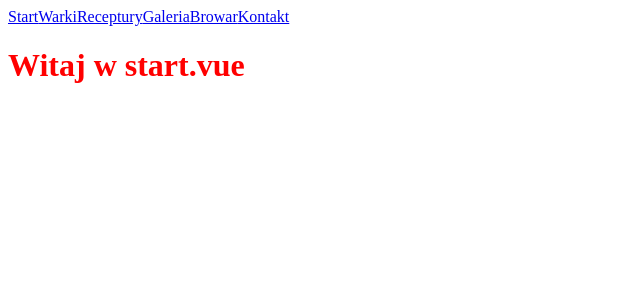
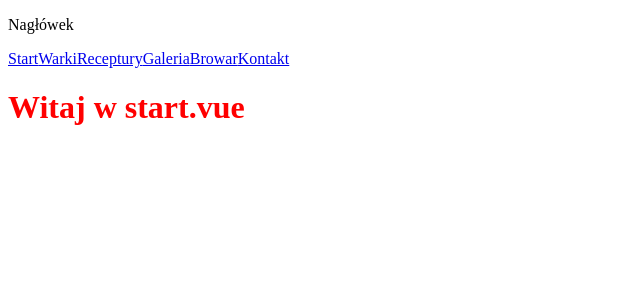
Before and after one commit to Oskars24/oskars-craft-beer, a Vue app: page / in a window 1280 px wide. Shown: the top 300 px of the page, without its empty margins (0-640 px from the left). Built offline with nearby package versions, Linux system fonts and the light colour scheme.

Commit message:
head test

```diff
--- a/src/App.vue
+++ b/src/App.vue
@@ -1,5 +1,6 @@
 <template>
     <div id="app">
+      <p>Nagłówek</p>
         <router-link to="/">Start</router-link>
         <router-link to="/warki">Warki</router-link>
         <router-link to="/receptury">Receptury</router-link>
```
